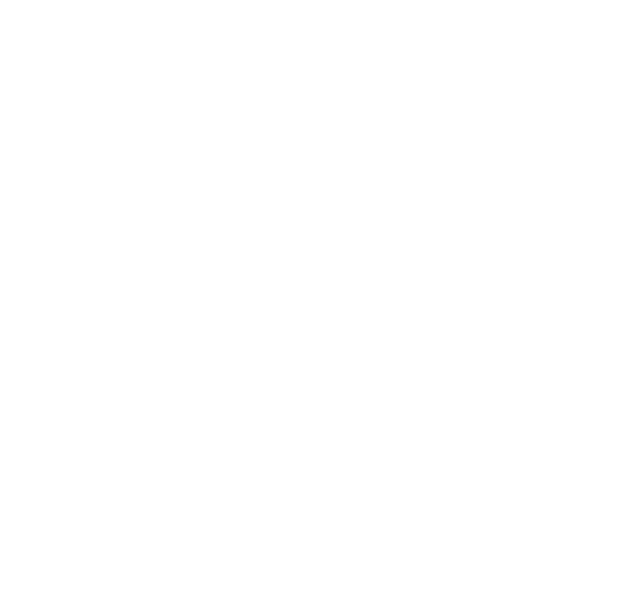
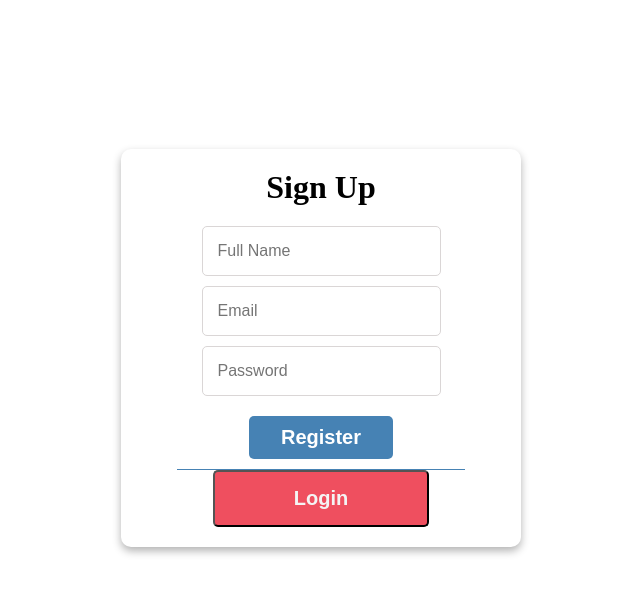
Before and after one commit to fadlalah-taher/Address-Book, a React (Create React App) app in the folder address-book/: page /Register in a window 1280 px wide. Shown: the top 594 px of the page, without its empty margins (319-959 px from the left). Built offline with nearby package versions, Linux system fonts and the light colour scheme.

Commit message:
Adding Form and input

```diff
--- a/address-book/src/pages/Register.js
+++ b/address-book/src/pages/Register.js
@@ -1,9 +1,58 @@
-import React from 'react'
+import React from 'react';
+import { useState } from "react";
+import { Link } from 'react-router-dom';
 
 const Register = () => {
+    const [name, setName] = useState("");
+    const [email , setEmail] = useState("");
+    const [password, setPassword] = useState("");
+
+    const [field, setField] = useState(false);
+
+
   return (
-    <div>
+    <div className='body'>
+      <div className='form-container'>
+        <form className="add-form">
+          <h1>Sign Up</h1>
+          <div className="input-field">
+            <input
+              type="text"
+              placeholder={"Full Name"}
+              value={name}
+              onChange={(e) => {
+                setName(e.target.value);
+              }}
+            />
+          </div>
 
+          <div className="input-field">
+            <input
+              type="email"
+              placeholder={"Email"}
+              value={email}
+              onChange={(e) => {
+                setEmail(e.target.value);
+              }}
+            />
+          </div>
+
+          <div className="input-field">
+            <input
+              type="password"
+              placeholder={"Password"}
+              value={password}
+              onChange={(e) => {
+                setPassword(e.target.value);
+              }}
+            />
+          </div>
+          {field ? <div  className='forget'>Fill the fields !</div> : ""}
+          <input type={"submit"} value="Register" className="registerBtn" />
+          <div className='divider'/>
+          <button className='register loginBtn'><Link className='link' to="/">Login</Link></button>
+        </form>
+      </div>
     </div>
   )
 }
```
